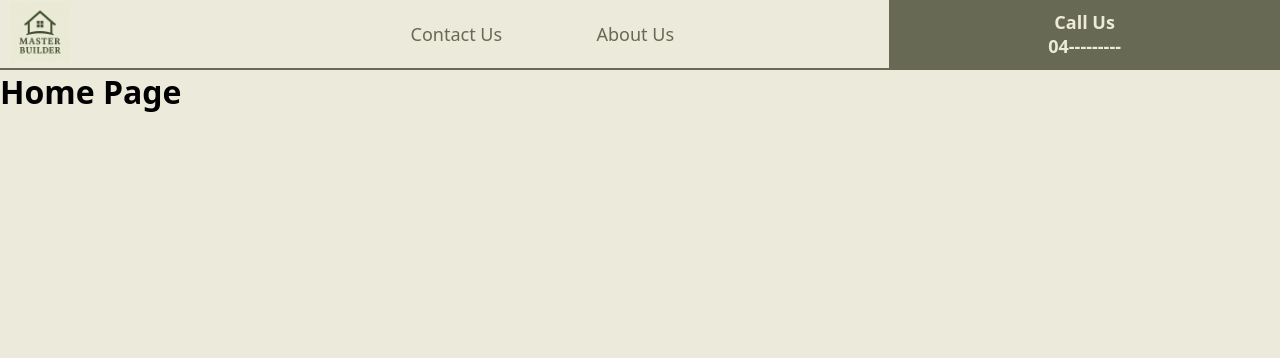
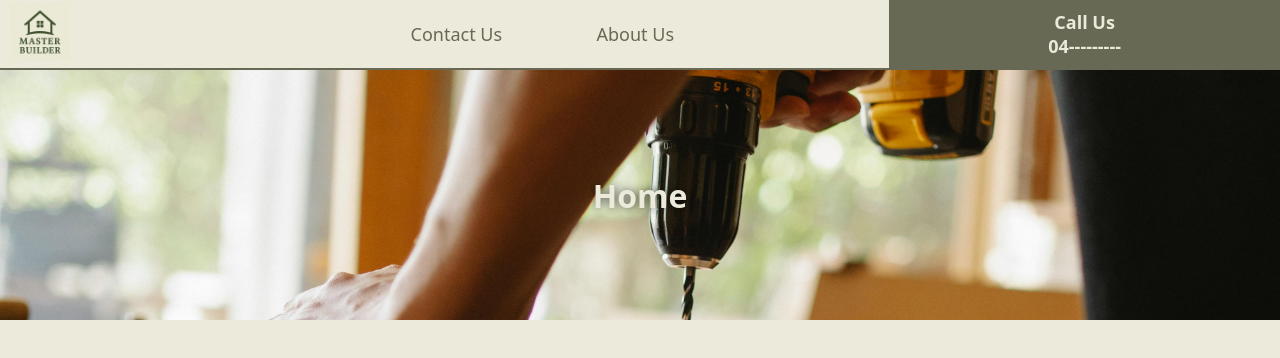
Before and after one commit to RelaxIntoCode/brian_master_builder, a Next.js app: page / in a window 1280 px wide. Shown: the top 358 px of the page. Built offline with nearby package versions, Linux system fonts and the light colour scheme.

Commit message:
Add Hero component initial styling

```diff
--- a/app/(Home)/page.js
+++ b/app/(Home)/page.js
@@ -1,9 +1,10 @@
 import styles from "./homePage.module.css";
+import Hero from "@/components/Hero/Hero";
 
 export default function Home() {
   return (
     <div>
-      <h1>Home Page</h1>
+      <Hero title="Home" img="/building-img.jpg" />
     </div>
   );
 }
--- /dev/null
+++ b/components/Hero/Hero.jsx
@@ -0,0 +1,25 @@
+import styles from "./Hero.module.css";
+
+function Hero({ title, img }) {
+  return (
+    <div>
+      <div
+        style={{
+          backgroundImage: `url(${img})`,
+          height: "250px",
+          backgroundSize: "cover",
+          backgroundPosition: "center",
+          backgroundRepeat: "no-repeat",
+          display: "flex",
+          alignItems: "center",
+          justifyContent: "center",
+        }}
+      >
+        <div>
+          <h3 className={styles.heroTitle}>{title}</h3>
+        </div>
+      </div>
+    </div>
+  );
+}
+export default Hero;
--- /dev/null
+++ b/components/Hero/Hero.module.css
@@ -0,0 +1,5 @@
+.heroTitle {
+  font-size: 32px;
+  color: var(--col-secondary);
+  text-shadow: 0 0 10px rgba(0, 0, 0, 0.7);
+}
```
Also changed, not shown: public/building-img.jpg (added).
